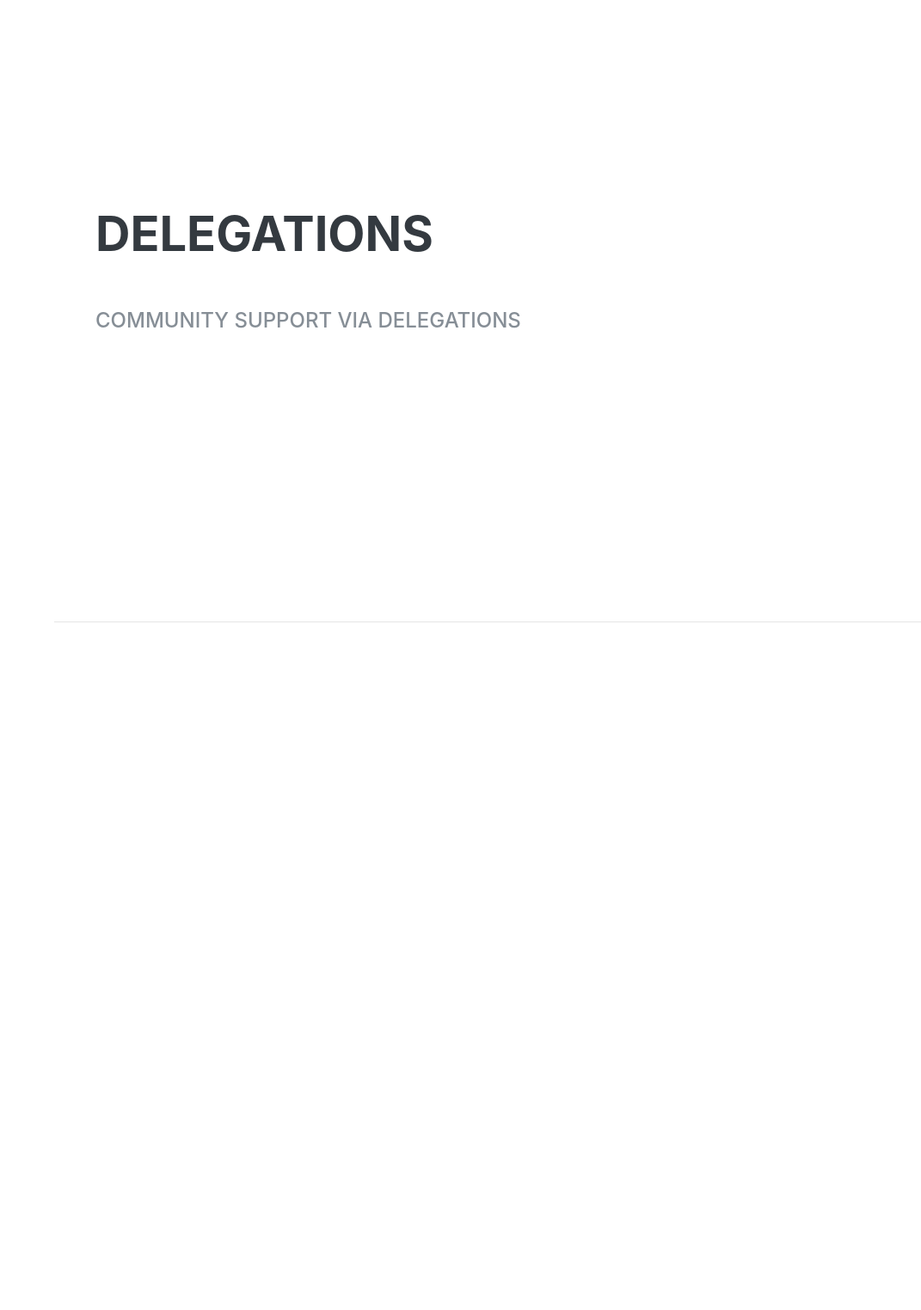
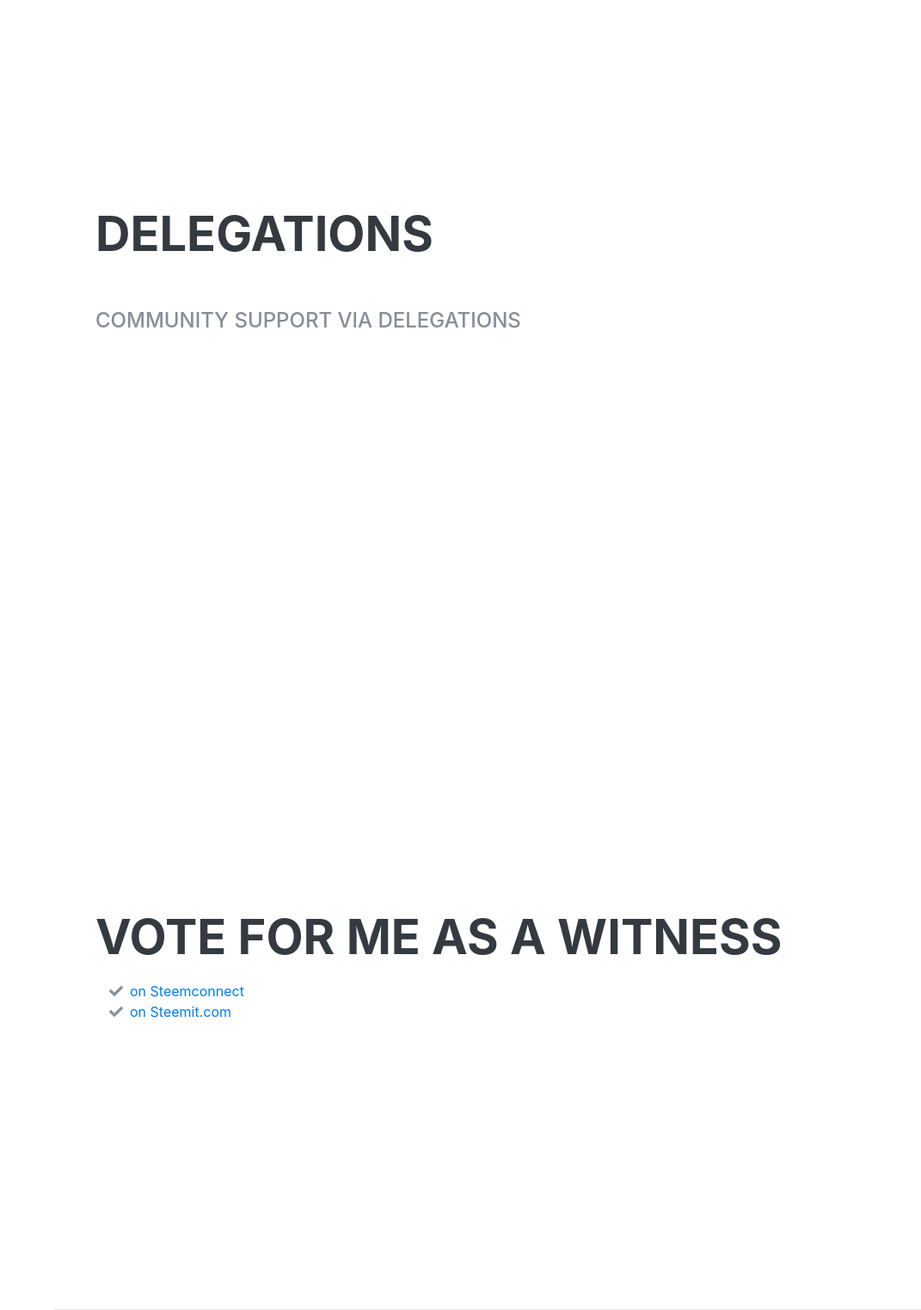
Before and after one commit to emre/witness-profile, a Flask app: template templates/profile.html in a window 1280 px wide. Shown: the part 2480-4004 px from the top of the page at 86% size, without its empty margins (209-1280 px from the left). Before the commit the page ends 3204 px from the top, so only its background shows below. Run offline with Flask 2, Linux system fonts and the light colour scheme; the template is opened without the code that fills it, so the values that code supplies are empty; some libraries are stand-ins or nearby versions; some web fonts are replaced.

Commit message:
Add a new section for voting

```diff
--- a/templates/profile.html
+++ b/templates/profile.html
@@ -274,6 +274,11 @@
         <a class="nav-link js-scroll-trigger"
            href="#delegations">Delegations</a>
       </li>
+            <li class="nav-item">
+        <a class="nav-link js-scroll-trigger"
+           href="#vote">Vote for me</a>
+      </li>
+
 
 
     </ul>
@@ -421,6 +426,23 @@
     </div>
   </section>
 
+    <section class="resume-section p-3 p-lg-5 d-flex flex-column"
+           id="vote">
+    <div class="my-auto">
+      <h2 class="mb-3">Vote for me as a witness</h2>
+
+<ul class="fa-ul mb-0">
+            <li>
+              <i class="fa-li fa fa-check"></i>
+              <a href="https://steemconnect.com/sign/account-witness-vote?witness={{witness_data.witness_account}}&approve=1">on Steemconnect</a></li>
+            <li>
+              <i class="fa-li fa fa-check"></i>
+              <a href="https://steemit.com/~witnesses">on Steemit.com</a></li>
+          </ul>
+
+    </div>
+  </section>
+
   <hr class="m-0">
 
 
```
